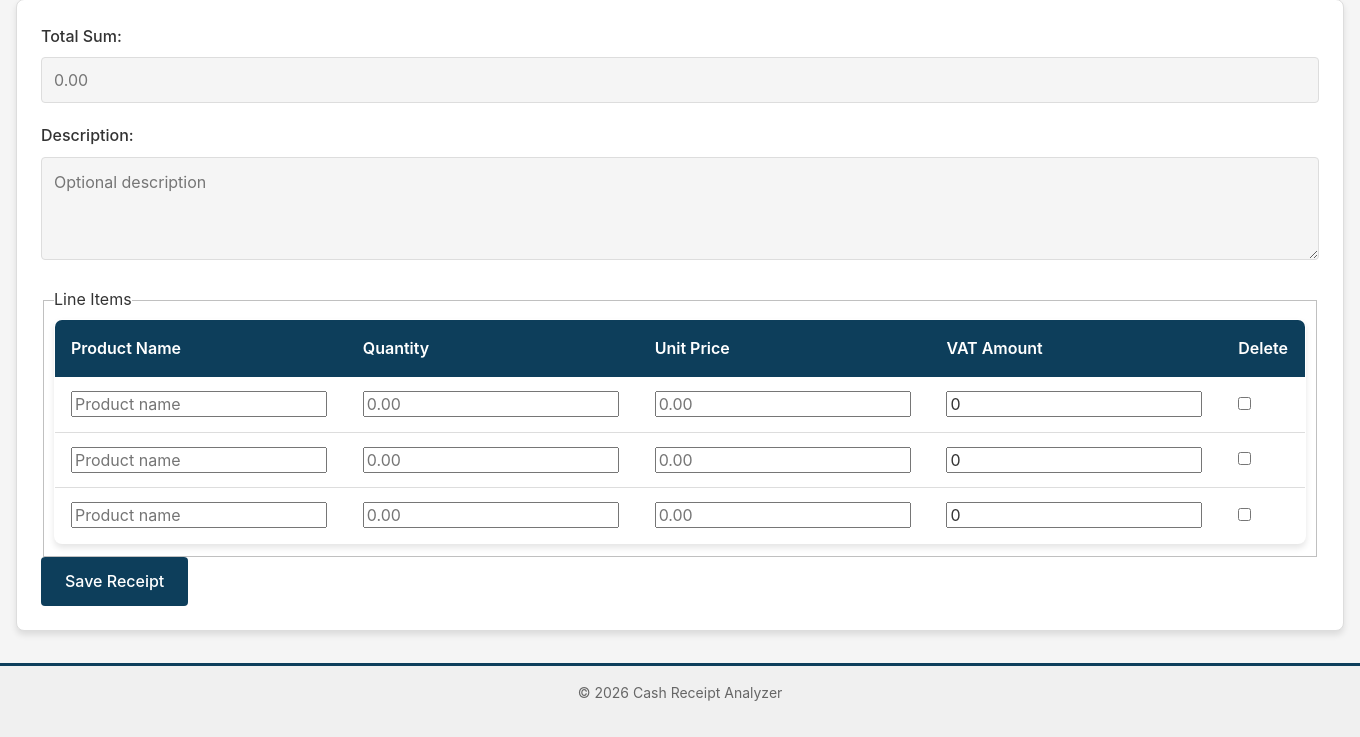
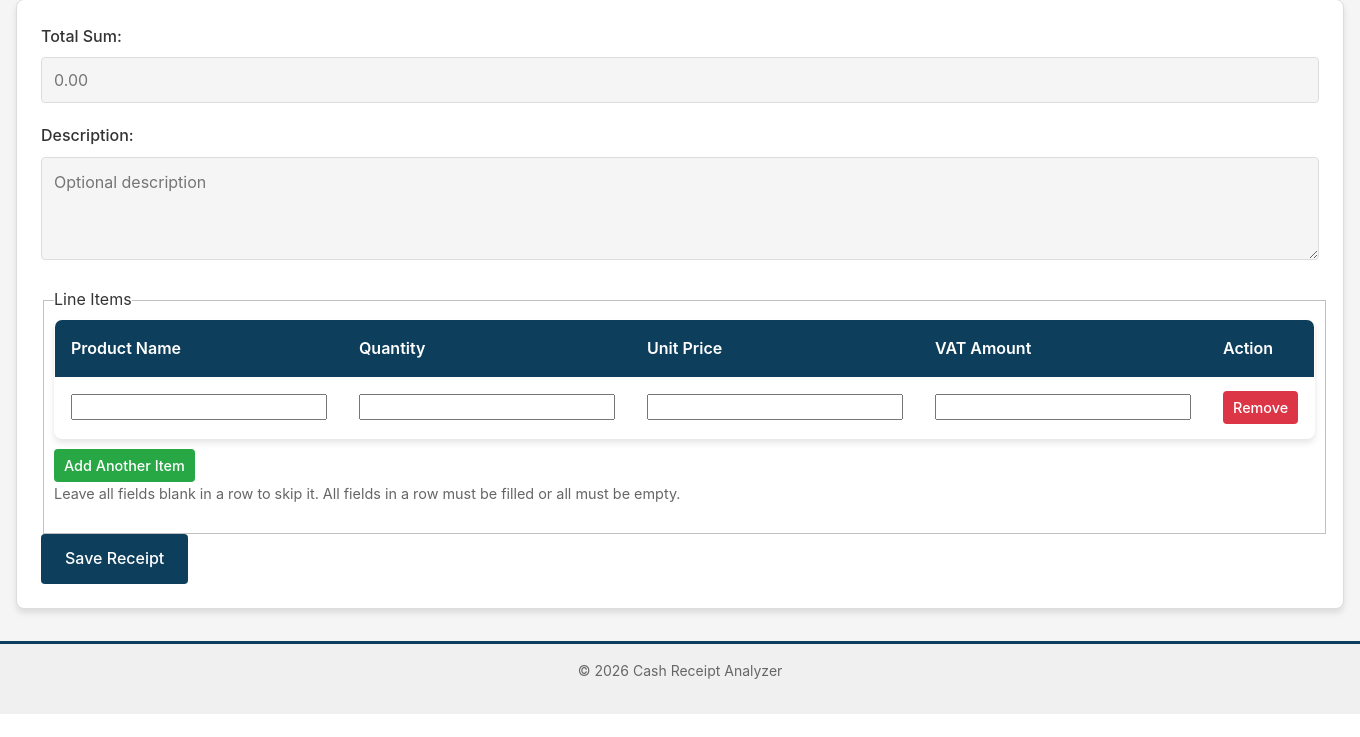
Before and after one commit to DrDevil/receipt-analyser, a Django app: page /receipts/add/ in a window 1360 px wide. Shown: the part 205-942 px from the top of the page. After the commit the page ends 919 px from the top, so only its background shows below. Run offline with Django 5.2, Linux system fonts and the light colour scheme; the visitor is signed in with stand-in values (Sample User, id 1).

Commit message:
Refactor formset for flexible line item management
Features:
- Start with 1 blank row instead of fixed 3 rows
- Dynamic add/remove buttons for line items (client-side JavaScript)
- Remove DELETE checkbox approach - use intuitive Add/Remove buttons
- Validation: Empty rows automatically skipped, not saved
- Validation: Partial data raises clear error message
- All item fields optional at form level, validated at business logic level

Changes:
- Updated ReceiptItemFormSet to extra=1, can_delete=False
- Made ReceiptItemForm fields optional (required=False)
- Added _validate_and_clean_formset() for smart validation
- Updated add.html template with JavaScript for dynamic row management
- Improved user messaging about what fields are required
- Refactored views.py add_receipt to use new validation logic

Validation Rules:
- Empty rows (all fields blank): Silently skipped, not saved
- Complete rows (all fields filled): Saved to database
- Partial rows (some but not all fields): Validation error displayed

This provides a better UX with flexibility for adding multiple items
while maintaining data integrity.

Co-authored-by: Copilot <223556219+Copilot@users.noreply.github.com>

```diff
--- a/django_project/cash_receipts/forms.py
+++ b/django_project/cash_receipts/forms.py
@@ -36,7 +36,14 @@ class ReceiptItemForm(forms.ModelForm):
     Form for creating and editing individual receipt line items.
 
     Represents a single product within a receipt with name, quantity, price, and VAT.
+    All fields are optional to allow empty rows to be skipped during validation.
     """
+    # Make all fields optional - validation is done at formset level
+    product_name = forms.CharField(max_length=255, required=False)
+    quantity = forms.DecimalField(max_digits=8, decimal_places=2, required=False)
+    unit_price = forms.DecimalField(max_digits=10, decimal_places=2, required=False)
+    vat_amount = forms.DecimalField(max_digits=10, decimal_places=2, required=False)
+
     class Meta:
         model = ReceiptItem
         fields = ['product_name', 'quantity', 'unit_price', 'vat_amount']
@@ -48,13 +55,30 @@ class ReceiptItemForm(forms.ModelForm):
         }
 
 
-ReceiptItemFormSet = inlineformset_factory(
-    Receipt,
-    ReceiptItem,
-    form=ReceiptItemForm,
-    extra=3,
-    can_delete=True
-)
+class ReceiptItemFormSet:
+    """Metaclass for creating formset with custom validation."""
+    pass
+
+
+def create_receipt_item_formset():
+    """
+    Create a formset for receipt items with validation for complete/empty rows.
+
+    Features:
+    - Starts with 1 extra blank row for user input
+    - Enforces all-or-nothing validation: either all fields filled or all empty
+    - Empty rows are silently ignored (not saved)
+    - Partially filled rows raise validation errors
+    """
+    return inlineformset_factory(
+        Receipt,
+        ReceiptItem,
+        form=ReceiptItemForm,
+        extra=1,
+        can_delete=False,
+        validate_min=False,
+        min_num=0
+    )
 
 
 class SignupForm(UserCreationForm):
--- a/django_project/cash_receipts/views.py
+++ b/django_project/cash_receipts/views.py
@@ -11,8 +11,9 @@ from django.contrib.auth.decorators import login_required
 from django.contrib.auth.models import User
 from django.contrib import messages
 from django.core.paginator import Paginator
+from django.core.exceptions import ValidationError
 from .models import Receipt, ReceiptItem
-from .forms import ReceiptForm, ReceiptItemFormSet, SignupForm
+from .forms import ReceiptForm, create_receipt_item_formset, SignupForm
 
 
 def index(request):
@@ -68,42 +69,124 @@ def add_receipt(request):
     Handle receipt creation with multiple line items.
 
     Allows authenticated users to create a new receipt with multiple line items.
-    The receipt is automatically associated with the logged-in user.
+    Users start with one blank item row and can add more as needed. Only complete
+    items (all fields filled) are saved. Partially filled items raise a validation error.
+
+    Behavior:
+    - Empty items are ignored (not saved)
+    - Partially filled items raise a validation error (user must either complete or clear all fields)
+    - At least the receipt itself must be valid to be created
+    - Receipt is automatically associated with the logged-in user
 
     Args:
         request (HttpRequest): The HTTP request object.
 
     Returns:
         HttpResponse: On GET, renders add.html form. On POST with valid data,
-                      creates receipt and formset items, then redirects to user profile.
+                      creates receipt and items, then redirects to user profile.
 
     Raises:
         PermissionDenied: If user is not authenticated (handled by @login_required).
     """
+    FormSet = create_receipt_item_formset()
+
     if request.method == 'POST':
         form = ReceiptForm(request.POST)
-        formset = ReceiptItemFormSet(request.POST, instance=None)
+        formset = FormSet(request.POST, instance=None)
 
-        if form.is_valid():
+        if form.is_valid() and formset.is_valid():
             receipt = form.save(commit=False)
             receipt.owner = request.user
             receipt.save()
 
-            formset.instance = receipt
-            if formset.is_valid():
-                formset.save()
+            # Validate and process formset
+            try:
+                cleaned_forms = _validate_and_clean_formset(formset)
+
+                # Save only complete items
+                for item_data in cleaned_forms:
+                    ReceiptItem.objects.create(receipt=receipt, **item_data)
+
                 messages.success(request, f"Receipt #{receipt.id} created successfully!")
                 return redirect('user_profile', username=request.user.username)
-            else:
+
+            except ValidationError as e:
                 receipt.delete()
+                messages.error(request, str(e))
+                # Formset will be re-displayed with the error message
+
+        # If form or formset invalid, formset will be re-displayed
     else:
         form = ReceiptForm()
-        formset = ReceiptItemFormSet(instance=None)
+        formset = FormSet(instance=None)
 
     return render(request, 'cash_receipts/add.html', {
         'form': form,
         'formset': formset
     })
+
+
+def _validate_and_clean_formset(formset):
+    """
+    Validate formset ensuring no partial data is saved.
+
+    Rules:
+    - Empty rows (all fields blank) are ignored
+    - Partially filled rows raise ValidationError
+    - Returns list of complete cleaned item data dicts
+
+    Args:
+        formset: The ReceiptItemFormSet instance (must have been validated)
+
+    Returns:
+        list: List of dictionaries with cleaned item data
+
+    Raises:
+        ValidationError: If any row has partial data
+    """
+    cleaned_items = []
+
+    for i, form in enumerate(formset.forms):
+        # Skip deleted items
+        if form.cleaned_data.get('DELETE'):
+            continue
+
+        # Get all field values
+        product_name = (form.cleaned_data.get('product_name') or '').strip()
+        quantity = form.cleaned_data.get('quantity')
+        unit_price = form.cleaned_data.get('unit_price')
+        vat_amount = form.cleaned_data.get('vat_amount') or Decimal('0')
+
+        # Count how many fields have meaningful values
+        filled_fields = sum([
+            bool(product_name),
+            quantity is not None and quantity > 0,
+            unit_price is not None and unit_price > 0
+        ])
+
+        # If all fields are empty, skip this row (valid - user left it blank)
+        if filled_fields == 0:
+            continue
+
+        # If some but not all required fields are filled, raise error
+        if filled_fields < 3:
+            raise ValidationError(
+                "All item fields must be filled: product name, quantity, and unit price "
+                "are required. Leave a row completely blank to skip it."
+            )
+
+        # Calculate total price
+        total_price = quantity * unit_price
+
+        cleaned_items.append({
+            'product_name': product_name,
+            'quantity': quantity,
+            'unit_price': unit_price,
+            'total_price': total_price,
+            'vat_amount': vat_amount
+        })
+
+    return cleaned_items
 
 
 def signup(request):
--- a/django_project/templates/cash_receipts/add.html
+++ b/django_project/templates/cash_receipts/add.html
@@ -5,7 +5,7 @@
 {% block content %}
 <h1>Add New Receipt</h1>
 
-<form method="post">
+<form method="post" id="receipt-form">
     {% csrf_token %}
 
     <div class="form-group">
@@ -34,6 +34,7 @@
 
     <fieldset>
         <legend>Line Items</legend>
+        <div id="items-container">
             {{ formset.management_form }}
             <table id="items-table">
                 <thead>
@@ -42,28 +43,125 @@
                         <th>Quantity</th>
                         <th>Unit Price</th>
                         <th>VAT Amount</th>
-                    <th>Delete</th>
+                        <th>Action</th>
                     </tr>
                 </thead>
-            <tbody>
+                <tbody id="formset-body">
                     {% for form in formset %}
-                    {% if not form.instance.pk or not form.DELETE.value %}
-                    <tr class="item-row">
+                        <tr class="item-row" data-form-index="{{ forloop.counter0 }}">
                             <td>{{ form.product_name }}</td>
                             <td>{{ form.quantity }}</td>
                             <td>{{ form.unit_price }}</td>
                             <td>{{ form.vat_amount }}</td>
-                        <td>{{ form.DELETE }}</td>
+                            <td>
+                                <button type="button" class="remove-row-btn" onclick="removeRow(this)">Remove</button>
+                            </td>
                         </tr>
                         {% if form.non_field_errors %}
                             <tr><td colspan="5"><ul class="errors">{{ form.non_field_errors }}</ul></td></tr>
                         {% endif %}
-                    {% endif %}
                     {% endfor %}
                 </tbody>
             </table>
+        </div>
+        <button type="button" onclick="addRow()" class="add-row-btn">Add Another Item</button>
+        <p style="font-size: 0.9em; color: #666;">
+            Leave all fields blank in a row to skip it. All fields in a row must be filled or all must be empty.
+        </p>
     </fieldset>
 
     <button type="submit">Save Receipt</button>
 </form>
+
+<script>
+function getFormCount() {
+    return parseInt(document.getElementById('id_items-TOTAL_FORMS').value);
+}
+
+function setFormCount(count) {
+    document.getElementById('id_items-TOTAL_FORMS').value = count;
+}
+
+function addRow() {
+    const formCount = getFormCount();
+    const formBody = document.getElementById('formset-body');
+    const emptyForm = document.querySelector('[data-empty-form]');
+
+    if (!emptyForm) {
+        console.error('Empty form template not found');
+        return;
+    }
+
+    // Clone the empty form
+    const newForm = emptyForm.cloneNode(true);
+    newForm.removeAttribute('data-empty-form');
+    newForm.setAttribute('data-form-index', formCount);
+
+    // Update form field names
+    newForm.querySelectorAll('input, select, textarea').forEach(field => {
+        const name = field.getAttribute('name');
+        if (name) {
+            field.setAttribute('name', name.replace('-__prefix__-', '-' + formCount + '-'));
+        }
+        const id = field.getAttribute('id');
+        if (id) {
+            field.setAttribute('id', id.replace('__prefix__', formCount));
+        }
+    });
+
+    // Update label names
+    newForm.querySelectorAll('label').forEach(label => {
+        const forAttr = label.getAttribute('for');
+        if (forAttr) {
+            label.setAttribute('for', forAttr.replace('__prefix__', formCount));
+        }
+    });
+
+    formBody.appendChild(newForm);
+    setFormCount(formCount + 1);
+}
+
+function removeRow(button) {
+    const row = button.closest('.item-row');
+    row.remove();
+    updateFormCount();
+}
+
+function updateFormCount() {
+    const rows = document.querySelectorAll('.item-row');
+    const formCount = document.querySelectorAll('[data-form-index]').length;
+    document.getElementById('id_items-TOTAL_FORMS').value = formCount;
+}
+</script>
+
+<style>
+.remove-row-btn, .add-row-btn {
+    padding: 5px 10px;
+    font-size: 0.9em;
+    cursor: pointer;
+}
+
+.remove-row-btn {
+    background-color: #dc3545;
+    color: white;
+    border: none;
+    border-radius: 4px;
+}
+
+.remove-row-btn:hover {
+    background-color: #c82333;
+}
+
+.add-row-btn {
+    background-color: #28a745;
+    color: white;
+    border: none;
+    border-radius: 4px;
+    margin-top: 10px;
+}
+
+.add-row-btn:hover {
+    background-color: #218838;
+}
+</style>
 {% endblock %}
```
Also changed, not shown: django_project/test_views.py (+70 -7 lines). Lines whose indentation alone changed are shown as unchanged.
